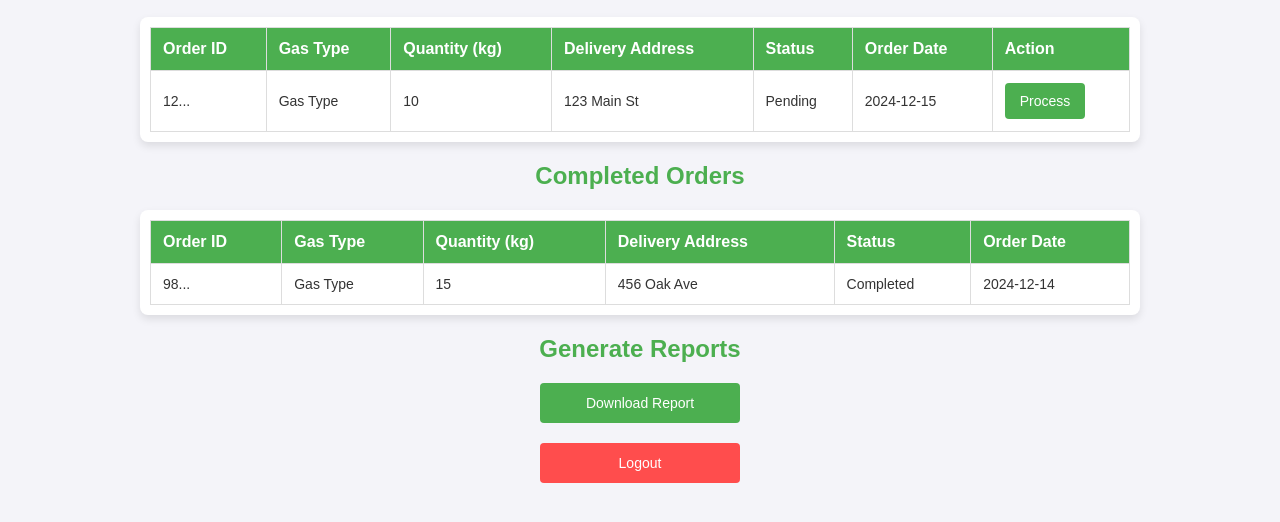
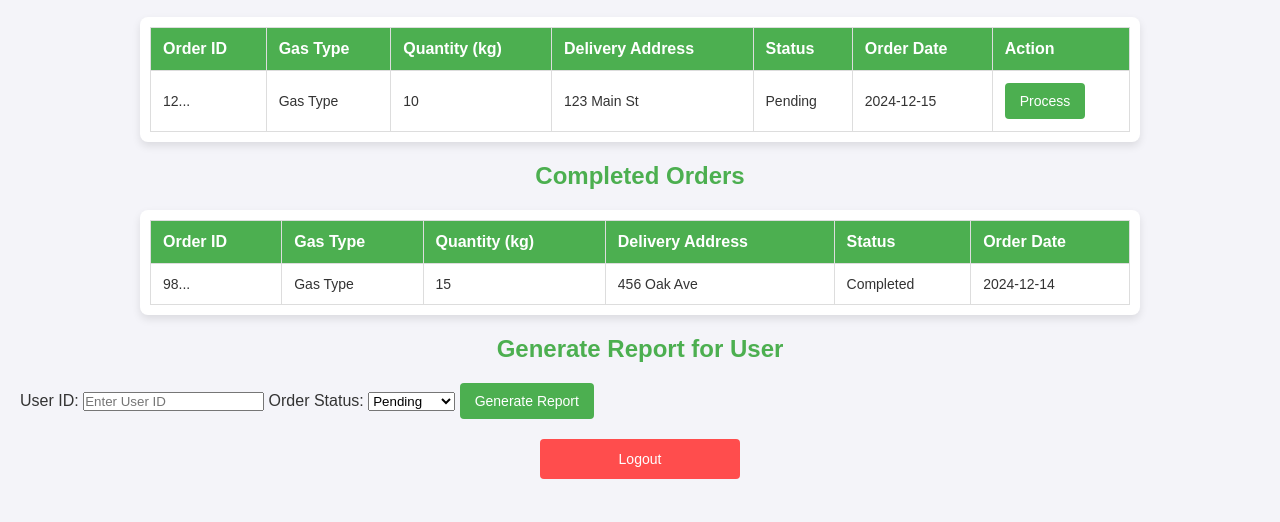
Before and after one commit to theSage028/Gas-Refil-System, a plain HTML site: page admin.html in a window 1280 px wide. Shown: the part 108-630 px from the top of the page. Drawn offline with Linux system fonts and the light colour scheme; no server answers.

Commit message:
Update admin.html Added Report generation

```diff
--- a/admin.html
+++ b/admin.html
@@ -66,8 +66,22 @@
     </table>
   </div>
 
-  <h2>Generate Reports</h2>
-  <button id="generateReportButton">Download Report</button>
+  <!-- Generate Report Section -->
+  <h2>Generate Report for User</h2>
+  <form id="generateUserReportForm">
+    <label for="userIdInput">User ID:</label>
+    <input type="text" id="userIdInput" placeholder="Enter User ID" required>
+
+    <label for="orderStatusSelect">Order Status:</label>
+    <select id="orderStatusSelect" required>
+      <option value="Pending">Pending</option>
+      <option value="Completed">Completed</option>
+    </select>
+
+    <button type="submit">Generate Report</button>
+  </form>
+
+  <div id="reportContainer"></div>
 
   <button id="logoutButton">Logout</button>
 </body>
```
